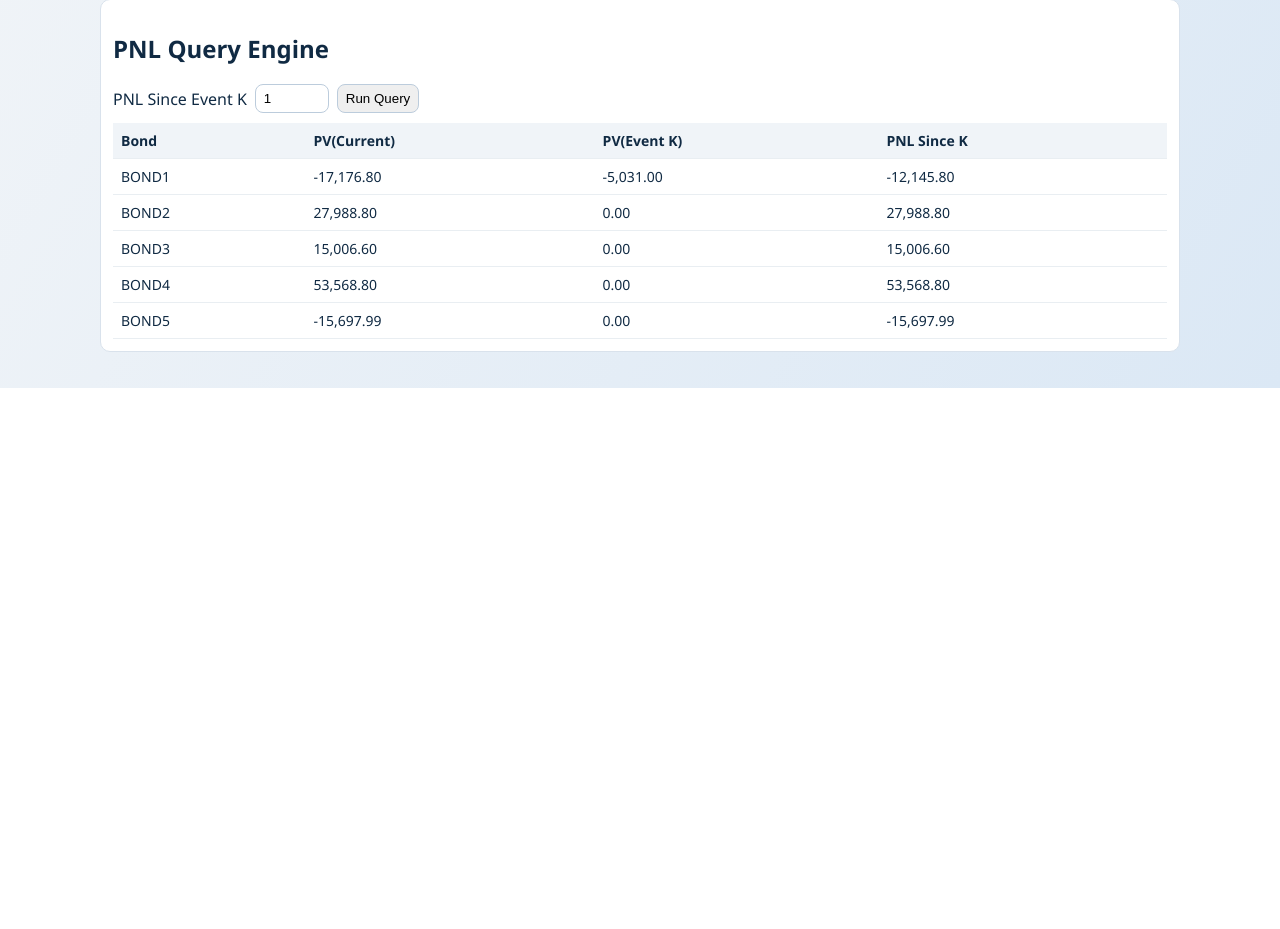
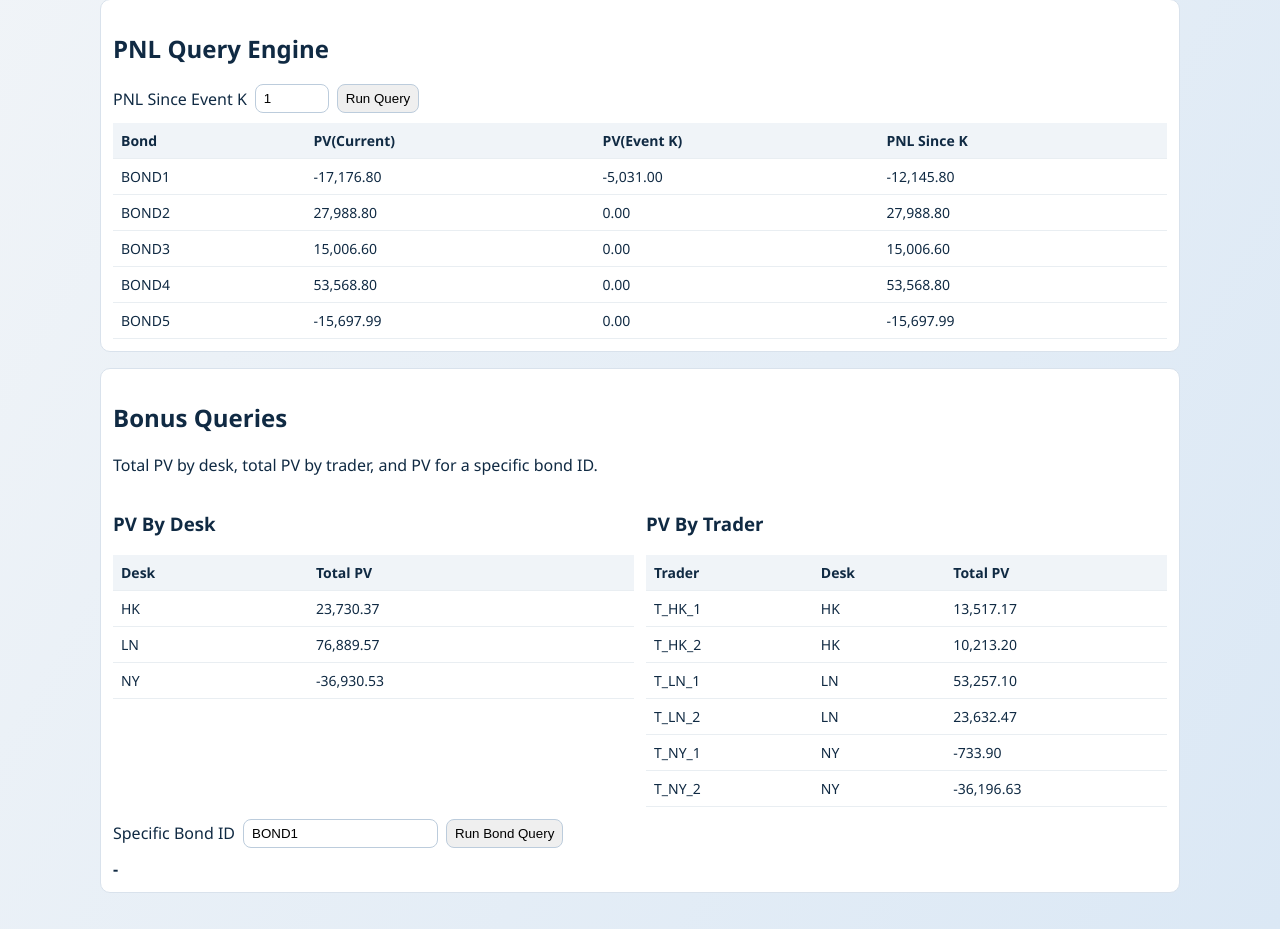
Before and after one commit to NHS172k3/BOFA_Exercise, a Flask app: page / in a window 1280 px wide. Shown: the part 614-1543 px from the top of the page. Before the commit the page ends 1002 px from the top, so only its background shows below. Run offline with Flask 3, Linux system fonts and the light colour scheme.

Commit message:
Bonus query

```diff
--- a/static/app.js
+++ b/static/app.js
@@ -2,14 +2,20 @@ const eventSlider = document.getElementById("eventSlider");
 const eventInput = document.getElementById("eventInput");
 const bondsBody = document.getElementById("bondsBody");
 const pnlBody = document.getElementById("pnlBody");
+const deskPvBody = document.getElementById("deskPvBody");
+const traderPvBody = document.getElementById("traderPvBody");
 const eventImpactText = document.getElementById("eventImpactText");
 const fromEventInput = document.getElementById("fromEventInput");
 const runPnlBtn = document.getElementById("runPnlBtn");
+const bondIdInput = document.getElementById("bondIdInput");
+const runBondQueryBtn = document.getElementById("runBondQueryBtn");
+const bondQueryResult = document.getElementById("bondQueryResult");
 
 const prevBtn = document.getElementById("prevBtn");
 const nextBtn = document.getElementById("nextBtn");
 
 const BONDS = ["BOND1", "BOND2", "BOND3", "BOND4", "BOND5"];
+let currentEventId = Number(eventSlider.value);
 
 function money(v) {
   return Number(v).toLocaleString(undefined, {
@@ -56,6 +62,19 @@ async function loadSnapshot(eventId) {
         </tr>`
     )
     .join("");
+
+  deskPvBody.innerHTML = rollupsData.desk
+    .map(
+      (row) => `<tr><td>${row.desk}</td><td>${money(row.present_value)}</td></tr>`
+    )
+    .join("");
+
+  traderPvBody.innerHTML = rollupsData.trader
+    .map(
+      (row) =>
+        `<tr><td>${row.trader}</td><td>${row.desk}</td><td>${money(row.present_value)}</td></tr>`
+    )
+    .join("");
 }
 
 async function loadBondWisePnl(eventId) {
@@ -82,10 +101,28 @@ async function loadBondWisePnl(eventId) {
   }).join("");
 }
 
+async function runBondIdQuery() {
+  const bondId = (bondIdInput.value || "").trim().toUpperCase();
+  if (!bondId) {
+    bondQueryResult.textContent = "Enter a Bond ID, for example BOND1.";
+    return;
+  }
+
+  const res = await fetch(`/api/bond/${bondId}?event=${currentEventId}`);
+  if (!res.ok) {
+    bondQueryResult.textContent = `Query failed for ${bondId}.`;
+    return;
+  }
+
+  const data = await res.json();
+  bondQueryResult.textContent = `${bondId} at event ${currentEventId} -> PV ${money(data.present_value)} | Qty ${data.quantity}`;
+}
+
 function setEvent(eventId) {
   const min = Number(eventSlider.min);
   const max = Number(eventSlider.max);
   const safe = Math.max(min, Math.min(max, Number(eventId)));
+  currentEventId = safe;
   eventSlider.value = String(safe);
   eventInput.value = String(safe);
   Promise.all([loadSnapshot(safe), loadBondWisePnl(safe)]);
@@ -97,5 +134,6 @@ eventInput.addEventListener("change", () => setEvent(eventInput.value));
 prevBtn.addEventListener("click", () => setEvent(Number(eventSlider.value) - 1));
 nextBtn.addEventListener("click", () => setEvent(Number(eventSlider.value) + 1));
 runPnlBtn.addEventListener("click", () => setEvent(Number(eventSlider.value)));
+runBondQueryBtn.addEventListener("click", runBondIdQuery);
 
 setEvent(eventSlider.value);
--- a/static/style.css
+++ b/static/style.css
@@ -60,6 +60,18 @@ th {
   margin-bottom: 10px;
 }
 
+.bonus-grid {
+  display: grid;
+  grid-template-columns: 1fr 1fr;
+  gap: 12px;
+  margin-bottom: 12px;
+}
+
+#bondQueryResult {
+  margin: 8px 0 0;
+  font-weight: 600;
+}
+
 button,
 select,
 input {
@@ -72,4 +84,8 @@ input {
   .controls {
     grid-template-columns: 1fr 1fr;
   }
+
+  .bonus-grid {
+    grid-template-columns: 1fr;
+  }
 }
--- a/templates/index.html
+++ b/templates/index.html
@@ -77,6 +77,49 @@
           <tbody id="pnlBody"></tbody>
         </table>
       </section>
+
+      <section class="tables">
+        <h2>Bonus Queries</h2>
+        <p>
+          Total PV by desk, total PV by trader, and PV for a specific bond ID.
+        </p>
+
+        <div class="bonus-grid">
+          <div>
+            <h3>PV By Desk</h3>
+            <table>
+              <thead>
+                <tr>
+                  <th>Desk</th>
+                  <th>Total PV</th>
+                </tr>
+              </thead>
+              <tbody id="deskPvBody"></tbody>
+            </table>
+          </div>
+
+          <div>
+            <h3>PV By Trader</h3>
+            <table>
+              <thead>
+                <tr>
+                  <th>Trader</th>
+                  <th>Desk</th>
+                  <th>Total PV</th>
+                </tr>
+              </thead>
+              <tbody id="traderPvBody"></tbody>
+            </table>
+          </div>
+        </div>
+
+        <div class="query-controls">
+          <label for="bondIdInput">Specific Bond ID</label>
+          <input id="bondIdInput" type="text" value="BOND1" />
+          <button id="runBondQueryBtn">Run Bond Query</button>
+        </div>
+        <p id="bondQueryResult">-</p>
+      </section>
     </main>
 
     <script src="/static/app.js"></script>
```
